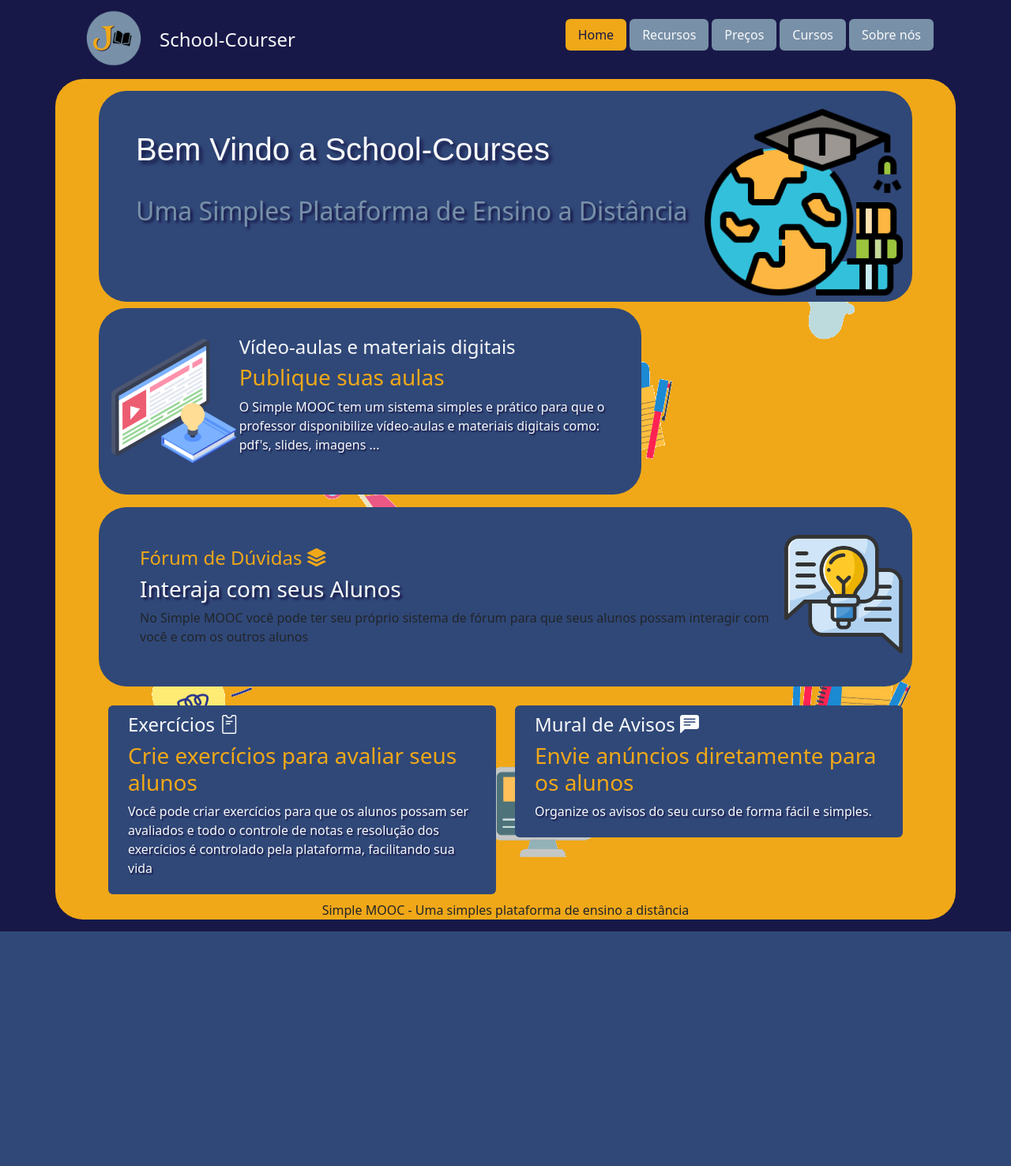
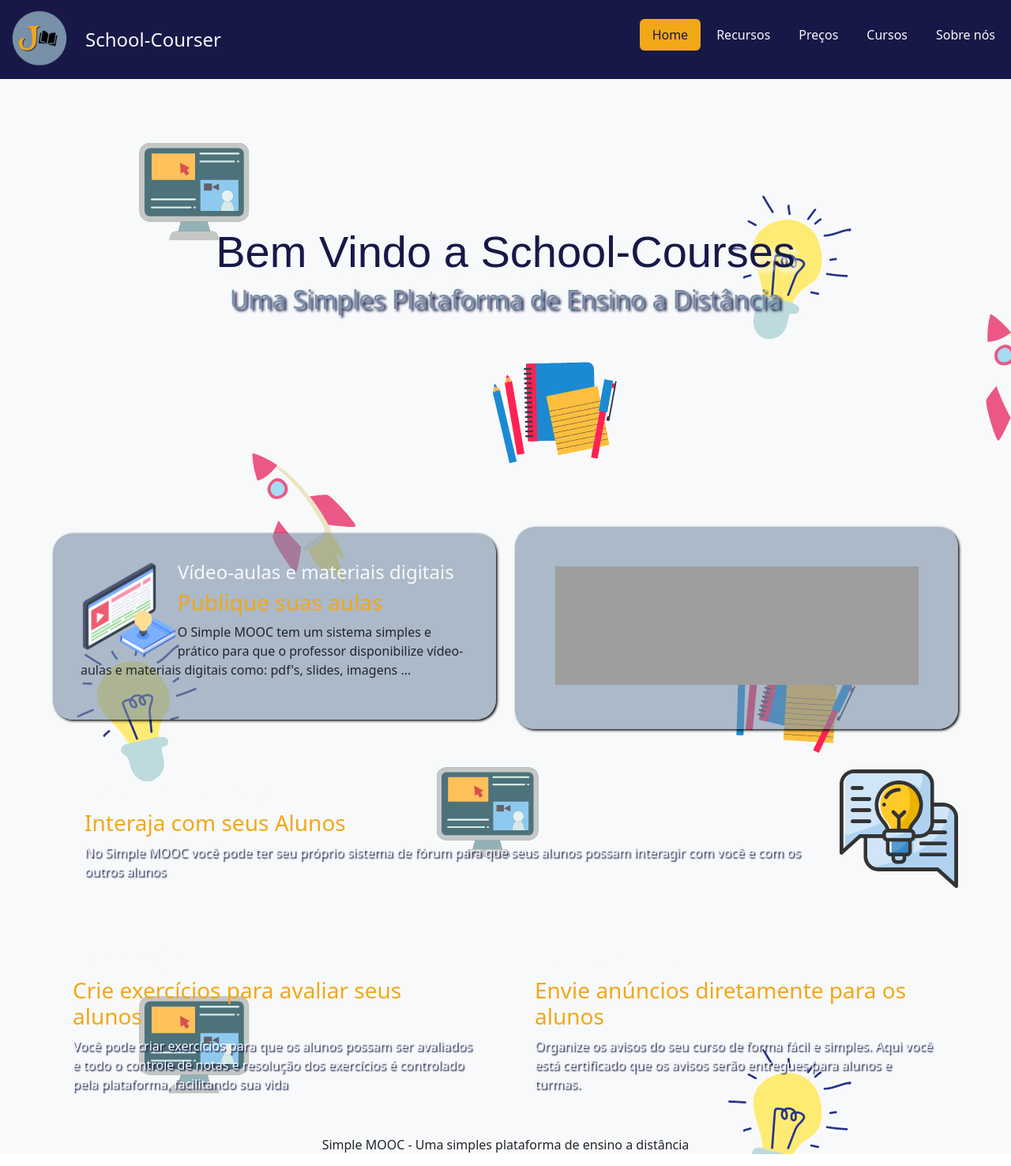
Before and after one commit to JhonatanRian/Sistema-escola-django, a Django app: page / in a window 1280 px wide. Shown: the whole page at 79% size. Before the commit the page ends 1179 px from the top, so only its background shows below. Run offline with Django 3.2, Linux system fonts and the light colour scheme; some web fonts are replaced; grey boxes are pictures that could not be loaded.

Commit message:
novo visual

```diff
--- a/website/static/css/styles.css
+++ b/website/static/css/styles.css
@@ -1,5 +1,33 @@
 @import url('https://fonts.googleapis.com/css2?family=Sofia+Sans:wght@300&display=swap');
 @import url("https://cdn.jsdelivr.net/npm/bootstrap-icons@1.10.3/font/bootstrap-icons.css");
+
+
+@keyframes frame-box-left {
+    from {
+        left: -100%;
+    }
+    to {
+        left: 0;
+    }
+}
+
+@keyframes frame-box-right {
+    from {
+        right: 100%;
+    }
+    to {
+        right: 0;
+    }
+}
+
+@keyframes anime-titles {
+    from {
+        left: -100%;
+    }
+    to {
+        left: 0;
+    }
+}
 
 
 .color1 { #000000 };
@@ -35,11 +63,11 @@ h1 {
 }
 
 .background_color2 {
-    background-color: #7890a8 !important;
+    background-color: rgba(120, 144, 168, 0.6);
 }
 
 .background_color3 {
-    background-color: #304878;
+    background-color: ;
 }
 
 .background_color4 {
@@ -53,13 +81,50 @@ h1 {
 .me_card {
     padding-right: 12px;
     padding-left: 12px;
-    padding-top: 15px;
+    padding-top: 95px;
     border-radius: 35px;
+    margin-bottom: 260px;
+    box-sizing: border-box;
+    position: relative;
+    animation: frame-box-left 1s 0s 1 normal;
 }
 
 .me_card2 {
+    padding-top: 75px;
+    border-radius: 25px;
+    position: relative;
+    animation: frame-box-left 1s 0s 1 normal;
+}
+
+.mecard2 {
     padding: 35px;
-    border-radius: 35px;
+    border-radius: 25px;
+    box-shadow: 0.1em 0.1em 0.2em black;
+    position: relative;
+    animation: frame-box-left 1s 0s 1 normal;
+}
+
+.me_card2_video {
+    padding: 35px;
+    border-radius: 25px;
+    box-shadow: 0.1em 0.1em 0.2em black;
+    position: relative;
+    animation: frame-box-left 1s 0s 1 normal;
+}
+
+.me_card2 h4 {
+    position: relative;
+    animation: frame-box-left 1.3s 0s 1 normal;
+}
+
+.me_card2 h3 {
+    position: relative;
+    animation: frame-box-left 1.5s 0s 1 normal;
+}
+
+.me_card2 p {
+    position: relative;
+    animation: frame-box-left 1.4s 0s 1 normal;
 }
 
 .me_card3 {
@@ -69,18 +134,22 @@ h1 {
 }
 
 .me_page {
-    background: #f0a818 url("/static/images/papel_de_parede.png");
+    background: #F8F9FA url("/static/images/papel_de_parede.png");
+    background-attachment: fixed;
     padding-top: 15px;
     padding-left: 55px;
     padding-right: 55px;
-    border-radius: 35px;
     margin-bottom: 15px;
+    box-sizing: border-box;
     box-shadow: 5px solid #f0a818;
 }
 
 
 .me_img_right {
-    float: right;
+    width: 200px;
+    opacity: 0.5;
+    position: relative;
+    animation: anime-titles 1.6s 0s 1 normal;
 }
 
 .me_img_left {
@@ -95,14 +164,19 @@ body > main > div.background_color5.me_page > div.me_card.background_color3 > di
     margin-bottom: 35px;
 }
 
-body > main > div.background_color5.me_page > div.me_card.background_color3 > div > h1 > span {
-    color: #F8F9FA;
-    text-shadow: 0.1em 0.1em 0.1em #181848;
+body > main > div > div.me_card.col-sm-12.text-center > div > h1 > span {
+    color: #181848;
+    text-shadow: 0.1em 0.1em 0.1em #F8F9FA;
+    position: relative;
+    font-size: 1.4em;
+    animation: anime-titles 1.5s 0s 1 normal;
 }
 
-body > main > div.background_color5.me_page > div.me_card.background_color3 > div > h2 {
+body > main > div > div.me_card.col-sm-12.text-center > div > h2 {
     color: #7890a8;
     text-shadow: 0.1em 0.1em 0.1em #181848;
+    position: relative;
+    animation: anime-titles 1.4s 0s 1 normal;
 }
 
 body > main > div.background_color5.me_page > div.me_card.background_color3.mt-2 > div > h4 {
@@ -110,12 +184,12 @@ body > main > div.background_color5.me_page > div.me_card.background_color3.mt-2
     text-shadow: 0.1em 0.1em 0.1em #181848;
 }
 
-body > main > div.background_color5.me_page.row > div.me_card2.background_color3.mt-2.col-sm-8 > div > p {
+body > main > div > div.me_card2.background_color3.mt-3.col-sm-8 > div > p {
     color: #F8F9FA;
     text-shadow: 0.1em 0.1em 0.1em #181848;
 }
 
-body > main > div.container > header > ul > li .nav-link {
+body > header > ul > li .nav-link {
     background-color: #7890a8;
     color: #F8F9FA;
     margin-right: 4px;
@@ -131,10 +205,6 @@ body > main > div.background_color5.me_page.row > div.me_card3.mt-3.background_c
     float: right;
 }
 
-body > main > div.background_color5.me_page.row > div.me_card3.mt-3.background_color3 > div > div > h3 {
-    color: #F8F9FA;
-    text-shadow: 0.1em 0.1em 0.1em #181848;
-}
 
 .l-box {
     padding-left: 40px;
@@ -153,3 +223,8 @@ body > main > div.background_color5.me_page.row > div.me_card3.mt-3.background_c
     color: #F8F9FA;
     text-shadow: 0.1em 0.1em 0.1em #181848;
 }
+
+.me_card_video {
+    border-radius: 35px;
+    padding: 15px;
+}
--- a/website/templates/base.html
+++ b/website/templates/base.html
@@ -9,7 +9,7 @@
     <link rel="stylesheet" href="{% static 'css/styles.css' %}" />
     <link href="https://cdn.jsdelivr.net/npm/bootstrap@5.2.1/dist/css/bootstrap.min.css" rel="stylesheet" integrity="sha384-iYQeCzEYFbKjA/T2uDLTpkwGzCiq6soy8tYaI1GyVh/UjpbCx/TYkiZhlZB6+fzT" crossorigin="anonymous">
 </head>
-<body class='background_color4'>
+<body class=''>
     {% block content %}{% endblock %}
 
 </body>
--- a/website/templates/home.html
+++ b/website/templates/home.html
@@ -3,12 +3,12 @@
 
 {% block content %}
 
-    <main class="container">
     {% include 'navbar.html' %}
+
+    <main class="container-fluid">
         <div class="background_color5 me_page row">
-            <div class="me_card background_color3 col-sm-12">
-                <img class="w-25 me_img_right" src="{% static 'images/educacao-online.png' %}">
-                <div class="me_card2">
+            <div class="me_card col-sm-12 col-md-12 text-center">
+                <div class="me_card2 background_color3">
                     <h1 class="">
                         <span>Bem Vindo a School-Courses</span> <br>
                     </h1>
@@ -17,7 +17,8 @@
                     </h2>
                 </div>
             </div>
-            <div class="me_card2 background_color3 mt-2 col-sm-8">
+            <div class="mt-3 col-sm-12 col-md-6">
+                <div class="mecard2 background_color2">
                     <img class="w-25 me_img_left" src="{% static 'images/video-aula.png' %}">
                     <div class="">
                         <h4 class="text-color-light">Vídeo-aulas e materiais digitais</h4>
@@ -27,14 +28,22 @@
                         </p>
                     </div>
                 </div>
+            </div>
+            <div class="col-md-6 col-sm-12 col-md-6 mt-2">
+                <div class="me_card2_video background_color2 text-center">
+                    <div class="me_card_video">
+                        <iframe width="460" src="https://www.youtube.com/embed/bwbFUZj3x8M" title="YouTube video player" frameborder="0" allow="accelerometer; autoplay; clipboard-write; encrypted-media; gyroscope; picture-in-picture; web-share" allowfullscreen></iframe>
+                    </div>
+                </div>
+            </div>
             <div class="me_card3 mt-3 background_color3">
                 <img src="{% static 'images/ideia-criativa.png' %}"
                      alt="Fórum de Dúvidas">
                 <div class="pure-u-2-3">
                     <div class="l-box">
-                        <h4 class="text-color5">Fórum de Dúvidas <i class="bi bi-stack"></i></h4>
-                        <h3 class="" >Interaja com seus Alunos</h3>
-                        <p>
+                        <h4 class="text-color-light">Fórum de Dúvidas <i class="bi bi-stack"></i></h4>
+                        <h3 class="text-color5" >Interaja com seus Alunos</h3>
+                        <p class="text-lite">
                             No Simple MOOC você pode ter seu próprio sistema de fórum para que seus alunos possam interagir com você e com os outros alunos
                         </p>
                     </div>
@@ -60,8 +69,11 @@
                         <h3 class="text-color5">Envie anúncios diretamente para os alunos</h3>
                         <p class="text-lite">
                             Organize os avisos do seu curso de forma fácil e simples.
+                            Aqui você está certificado que os avisos serão entregues para alunos e turmas.
                         </p>
+
                     </div>
+
                 </div>
             </div>
             <footer class="footer text-center mt-2">
--- a/website/templates/navbar.html
+++ b/website/templates/navbar.html
@@ -1,7 +1,6 @@
 {% load static %}
 {% block content %}
-    <div class="container">
-        <header class="d-flex flex-wrap justify-content-center">
+        <header class="d-flex flex-wrap justify-content-center background_color4">
             <a href="/" class="d-flex align-items-center mb-3 mb-md-0 me-md-auto text-dark text-decoration-none">
                 <img class="bi me-2" width="100" src="{% static 'images/logo.png' %}"></img>
                 <span class="fs-4 text-light">School-Courser</span>
@@ -15,6 +14,5 @@
                 <li class="nav-item"><a href="#" class="nav-link">Sobre nós</a></li>
             </ul>
         </header>
-    </div>
 
 {% endblock%}
```
Also changed, not shown: website/templates/contact.html (deleted, +0 -15 lines), website/static/images/studing.jpg (added), 1 other file. Lines whose indentation alone changed are shown as unchanged.
